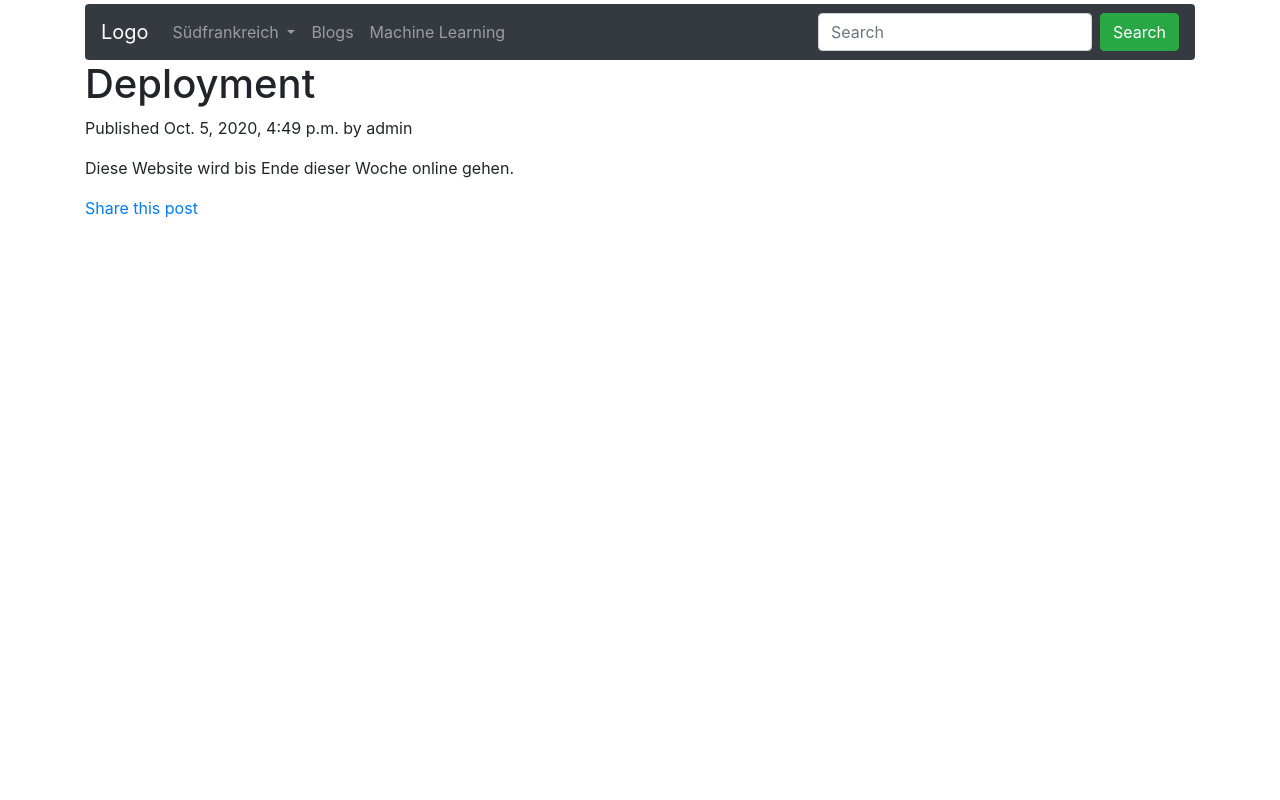
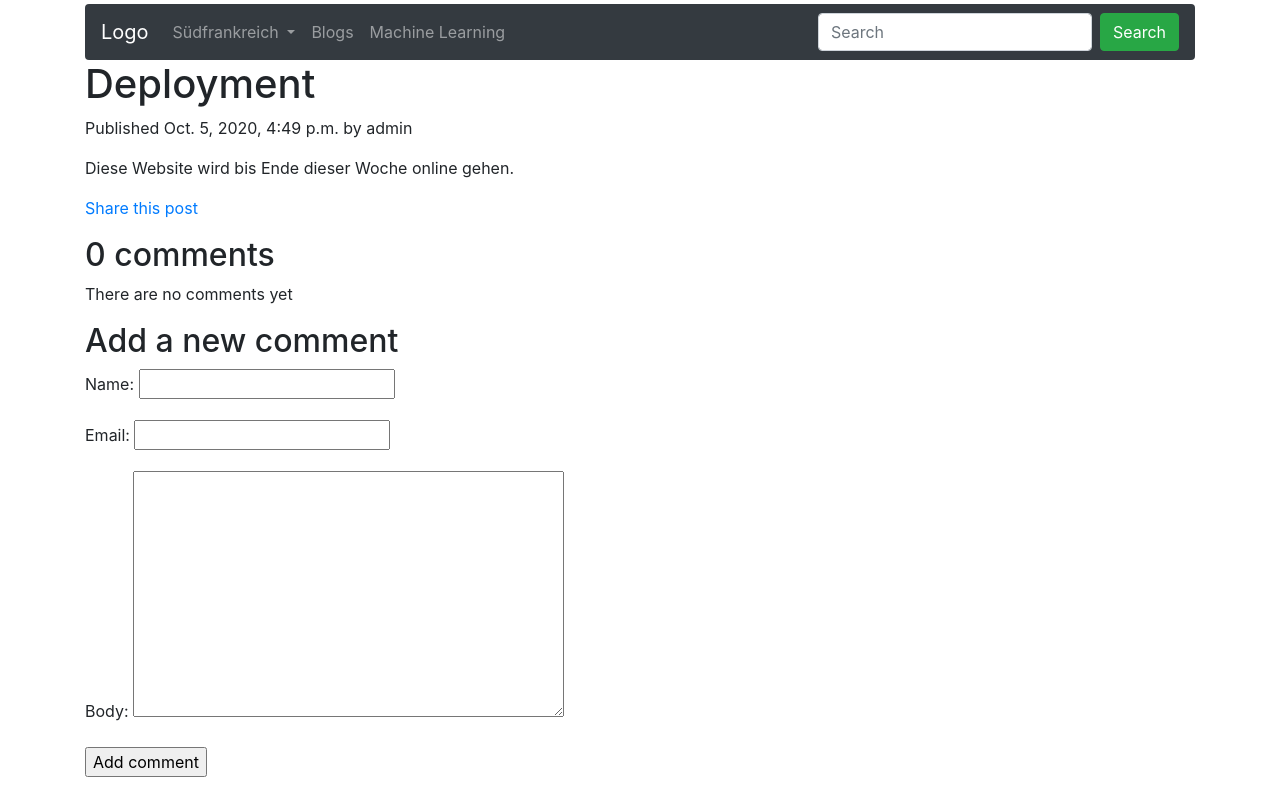
Before and after one commit to thpolzer/mysite, a Django app: page /blog/2020/10/5/deployment/ in a window 1280 px wide. Run offline with Django 3.2, Linux system fonts and the light colour scheme; data comes from the database, SQL or seed files in the repository; both versions use the stored data as it was after the commit; some libraries are stand-ins or nearby versions.

Commit message:
comment functionality added

```diff
--- a/blog/forms.py
+++ b/blog/forms.py
@@ -1,7 +1,13 @@
 from django import forms
+from .models import Kommentar
 
 class EmailPostForm (forms.Form):
     name = forms.CharField(max_length=25)
     email = forms.EmailField()
     to = forms.EmailField()
     comments = forms.CharField(required=False,widget=forms.Textarea)
+
+class CommentForm(forms.ModelForm):
+    class Meta:
+        model = Kommentar
+        fields = ('name','email','body')
--- a/blog/models.py
+++ b/blog/models.py
@@ -29,3 +29,19 @@ class Post (models.Model):
 
     def get_absolute_url(self):
         return reverse('blog:post_detail',args=[self.publish.year,self.publish.month,self.publish.day, self.slug])
+
+
+class Kommentar (models.Model):
+    post = models.ForeignKey(Post, on_delete=models.CASCADE, related_name='comments')
+    name = models.CharField(max_length=80)
+    email = models.EmailField()
+    body = models.TextField()
+    created = models.DateTimeField(auto_now_add=True)
+    updated = models.DateTimeField(auto_now_add=True)
+    active = models.BooleanField(default=True)
+
+    class Meta:
+        ordering = ('created',)
+
+    def __str__(self):
+        return f'Comment by {self.name} on {self.post}'
--- a/blog/templates/blog/post/detail.html
+++ b/blog/templates/blog/post/detail.html
@@ -11,4 +11,33 @@
   <p>
     <a href="{% url "blog:post_share" post.id %}">Share this post</a>
   </p>
+  {% with comments.count as total_comments %}
+  <h2>
+    {{ total_comments }} comment{{ total_comments | pluralize }}
+  </h2>
+  {% endwith %}
+{% for comment in comments %}
+  <div class="comment">
+    <p class="info">
+      Comment {{ forloop.counter }} by {{ comment.name }}
+      {{ comment.created }}
+    </p>
+    {{ comment.body|linebreaks }}
+  </div>
+{% empty %}
+ <p>There are no comments yet</p>
+{% endfor %}
+
+{% if new_comment %}
+<h2>Your comment has been added</h2>
+{% else %}
+<h2>Add a new comment</h2>
+<form method="post">
+    {{ comment_form.as_p }}
+    {% csrf_token %}
+    <p><input type="submit" value="Add comment"></p>
+</form>
+{% endif %}
+
+
 {% endblock %}
--- a/blog/views.py
+++ b/blog/views.py
@@ -1,8 +1,8 @@
 from django.shortcuts import render, get_object_or_404
 from django.core.paginator import Paginator,EmptyPage,PageNotAnInteger
 from django.core.mail import send_mail
-from .models import Post
-from .forms import EmailPostForm
+from .models import Post, Kommentar
+from .forms import EmailPostForm, CommentForm
 
 # Create your views here.
 def post_list(request):
@@ -21,8 +21,27 @@ def post_list(request):
 
 def post_detail(request,year,month,day,post):
     post = get_object_or_404(Post,slug=post,status='published',publish__year=year,publish__month=month,publish__day=day)
-    sent = False
-    return render (request,'blog/post/detail.html',{'post':post})
+    # List of active comments for this post
+    comments = post.comments.filter(active=True)
+    new_comment = None
+
+    if request.method == 'POST':
+        # A comment was posted
+        comment_form = CommentForm(data=request.POST)
+        if comment_form.is_valid():
+            # Create comment object but do not save to database yet
+            new_comment = comment_form.save(commit=False)
+            # Assign the current post to the comment
+            new_comment.post = post
+            # Save the comment to the database
+            new_comment.save()
+    else:
+        comment_form = CommentForm()
+    #sent = False
+    return render (request,'blog/post/detail.html',{'post':post,
+                                                    'comments':comments,
+                                                    'new_comment': new_comment,
+                                                    'comment_form': comment_form})
 
 def post_share (request,post_id):
     post = get_object_or_404(Post,id=post_id,status='published')
```
Also changed, not shown: blog/admin.py (+7 -0 lines), blog/migrations/0002_kommentar.py (added), db.sqlite3, 1 other file.
